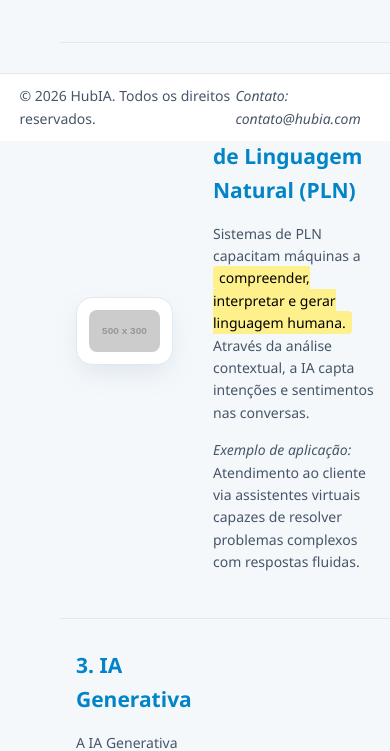
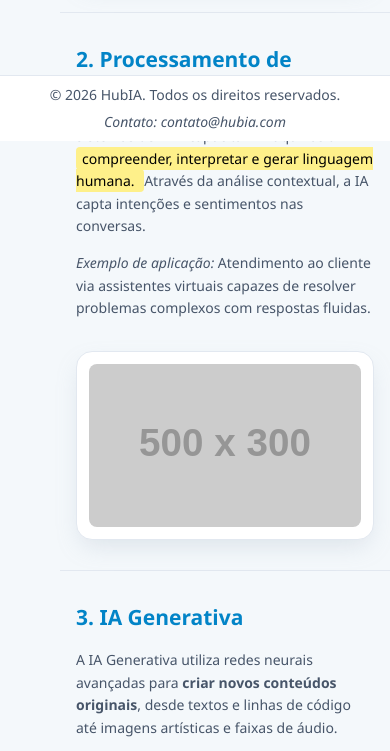
Before and after one commit to samuel-soarde/Display, a website: page hub-ia/index.html in a window 390 px wide. Shown: the part 703-1454 px from the top of the page. Drawn offline with Linux system fonts and the light colour scheme; placeholder pictures from the web are drawn by us.

Commit message:
ADD: finalização da media de até 500px

```diff
--- a/hub-ia/css/responsive.css
+++ b/hub-ia/css/responsive.css
@@ -54,6 +54,20 @@
     .section-ia__text {
         font-size: 1.4rem;
     }
+
+    .section-ia__container,
+    .section-ia--reverse .section-ia__container {
+        flex-direction: column;
+        gap: 16px;
+    }
+
+    .footer {
+        height: auto;
+        padding: 8px 12px;
+        flex-direction: column;
+        gap: 4px;
+        text-align: center;
+    }
 }
 
 /* de 500 à 767 */
```
